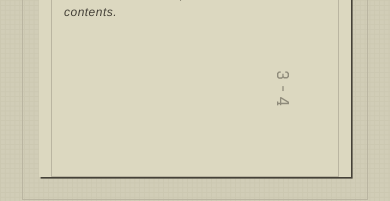
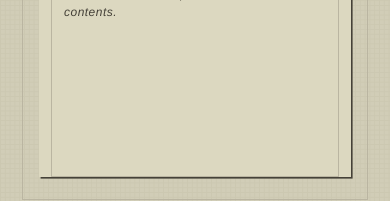
Before and after one commit to pattisoj/portfolio, a Next.js app: page /projects in a window 390 px wide. Shown: the part 374-575 px from the top of the page. Built offline with nearby package versions, Linux system fonts and the light colour scheme.

Commit message:
Page number responsiveness

```diff
--- a/components/PageNumber.js
+++ b/components/PageNumber.js
@@ -1,7 +1,10 @@
-export default function PageNumber({ pageNumber }) {
+export default function PageNumber({ pageNumber, id }) {
   const numberDisplay = `${pageNumber} - 4`;
   return (
-    <p className="absolute w-16 self-center rotate-90 ml-80 mt-[29rem] mr-36 sm:mr-0 tracking-tighter opacity-50 text-base font-Graduate">
+    <p
+      className="absolute w-16 self-center rotate-90 ml-80 mt-[29rem] mr-36 sm:mr-0 tracking-tighter opacity-50 text-base font-Graduate"
+      id={id}
+    >
       {numberDisplay}
     </p>
   );
--- a/pages/about.js
+++ b/pages/about.js
@@ -25,7 +25,7 @@ export default function About() {
       <div className="about-page-container">
         <NavBar activePage={"about"} />
         <LogoBar id={"about-logo-bar"} />
-        <PageNumber pageNumber={2} />
+        <PageNumber pageNumber={2} id={"hidden"} />
         <h1 className="about-title">ABOUT</h1>
         <fieldset className="about-info">
           <legend>Josh Pattison Information</legend>
--- a/pages/projects.js
+++ b/pages/projects.js
@@ -24,7 +24,7 @@ export default function Projects() {
       <div className="projects-page-container">
         <NavBar activePage={"projects"} />
         <LogoBar id={"projects-logo-bar"} />
-        <PageNumber pageNumber={3} />
+        <PageNumber pageNumber={3} id={"hidden"} />
         <h1 className="projects-title">PROJECTS</h1>
         <fieldset className="projects-info">
           <legend>Josh Pattison Projects</legend>
--- a/styles/projects.css
+++ b/styles/projects.css
@@ -112,6 +112,10 @@
 }
 
 @media screen and (max-width: 600px) {
+    #hidden{
+        display: none;
+    }
+
     .projects-title{
         font-size: 2rem;
         margin-left: 1rem;
```
